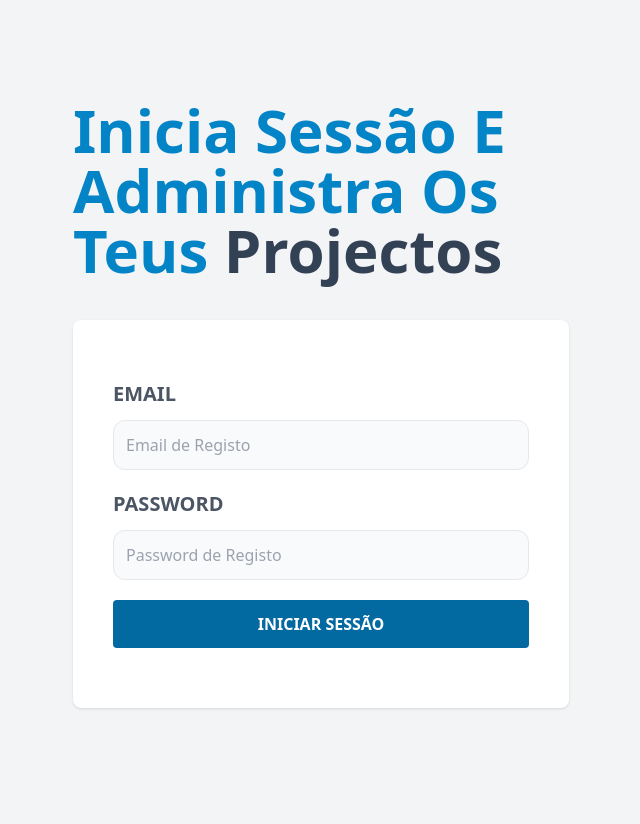
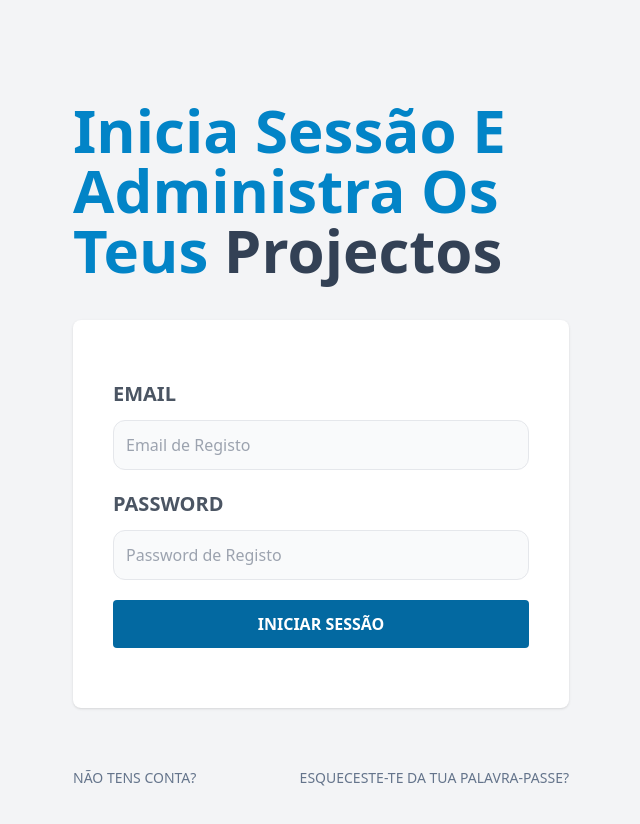
Before and after one commit to Esteves240/UpTask, a React (Vite) app in the folder frontend/: page / in a window 1280 px wide. Shown: the top 824 px of the page, without its empty margins (319-959 px from the left). Built offline with nearby package versions, Linux system fonts and the light colour scheme.

Commit message:
Adding Routing to other pages in the public area

```diff
--- a/frontend/src/paginas/Login.jsx
+++ b/frontend/src/paginas/Login.jsx
@@ -1,4 +1,5 @@
 //rafce
+import { Link } from "react-router-dom"
 
 const Login = () => {
   return (
@@ -41,6 +42,17 @@ const Login = () => {
             />
 
         </form>
+
+        <nav className="lg:flex lg:justify-between">
+            <Link
+                className="block text-center my-5 text-slate-500 uppercase text-sm"
+                to="/registrar"
+            >Não tens conta?</Link>
+            <Link
+                className="block text-center my-5 text-slate-500 uppercase text-sm"
+                to="/olvide-password"
+            >Esqueceste-te da tua palavra-passe?</Link>
+        </nav>
     </>
   )
 }
```
